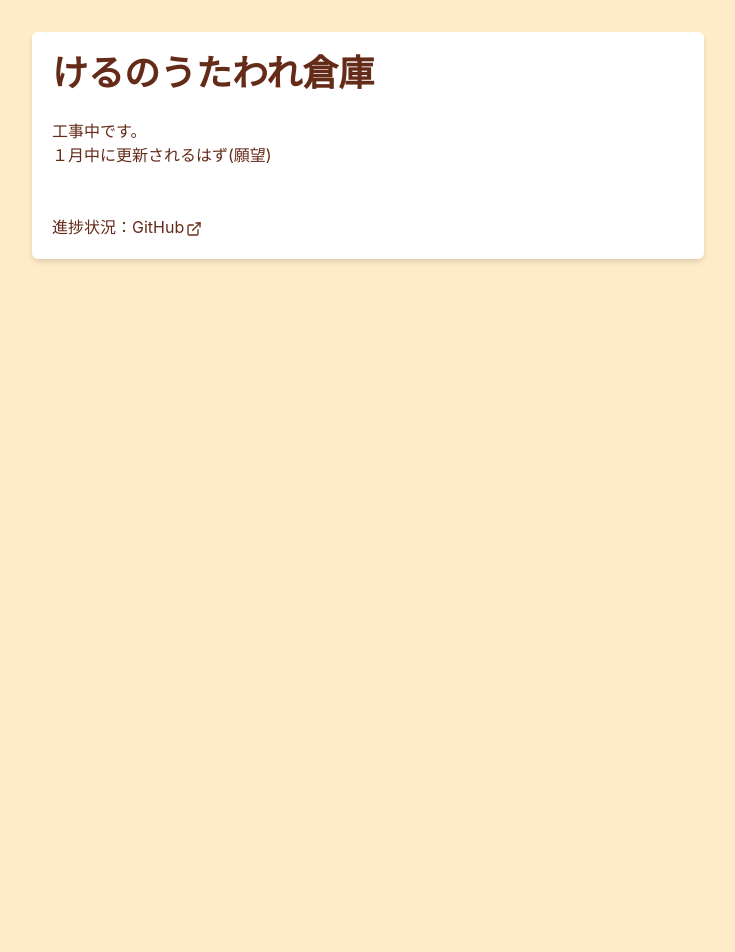
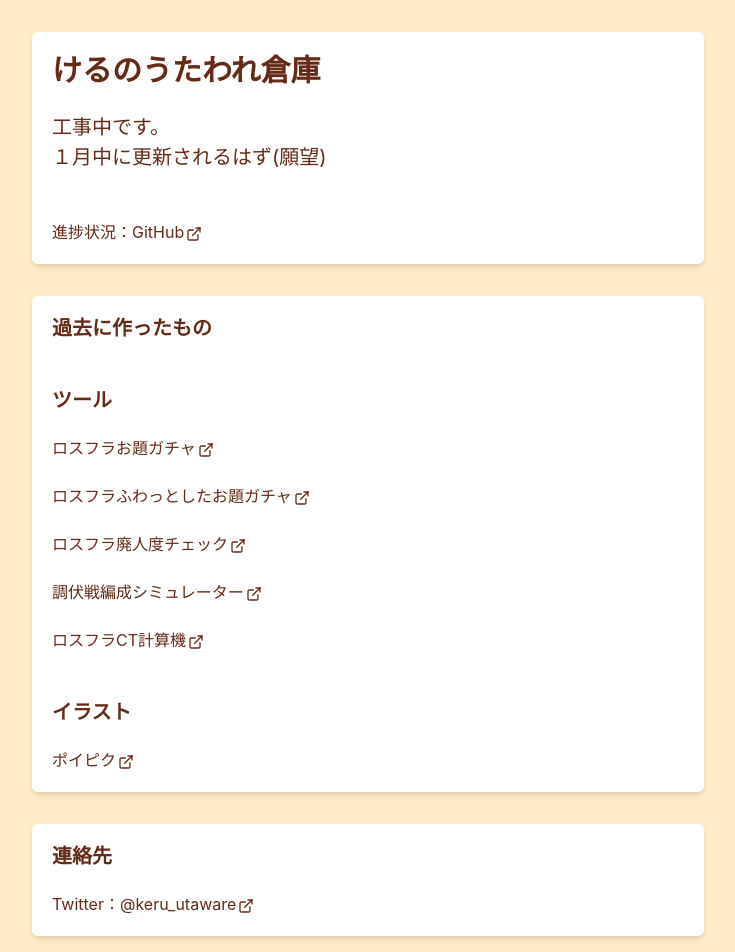
Before and after one commit to keru-u/my-site, a Next.js app: page / in a window 1280 px wide. Shown: the top 952 px of the page, without its empty margins (272-1007 px from the left). Before the commit the page ends 800 px from the top, so only its background shows below. Built offline with nearby package versions, Linux system fonts and the light colour scheme.

Commit message:
とりあえずこれが現在の最新のはずです。

```diff
--- a/pages/index.tsx
+++ b/pages/index.tsx
@@ -24,15 +24,39 @@ const Home: NextPage = () => {
       <ChakraProvider theme={theme}>
       <Container maxW='container.md'>
       <Box m={8} bg='white'  borderRadius='md'  p={5} shadow='md'  >
-      <Heading>けるのうたわれ倉庫</Heading>
+      <Heading size="lg">けるのうたわれ倉庫</Heading>
       <br />
-      <Text fontSize='md'>
+      <Text fontSize='xl'>
         工事中です。<br />
         １月中に更新されるはず(願望)
       </Text>
       <br />
       <br />
       <Link  href='https://github.com/keru-u/my-site/projects/1' isExternal>進捗状況：GitHub<ExternalLinkIcon mx='2px' /></Link>
+      </Box>
+      <Box m={8} bg='white'  borderRadius='md'  p={5} shadow='md'  >
+      <Heading size="md">過去に作ったもの</Heading>
+      <br /><br />
+      <Heading size="md">ツール</Heading>
+      <br />
+      <Link  href='https://odaibako.net/gacha/1077' isExternal>ロスフラお題ガチャ<ExternalLinkIcon mx='2px' /></Link>
+      <br /><br />
+      <Link  href='https://odaibako.net/gacha/2477' isExternal>ロスフラふわっとしたお題ガチャ<ExternalLinkIcon mx='2px' /></Link>
+      <br /><br />
+      <Link  href='https://mekepon.com/bingo/zUADOZnhhJAztKVi4QwO' isExternal>ロスフラ廃人度チェック<ExternalLinkIcon mx='2px' /></Link>
+      <br /><br />
+      <Link  href='https://docs.google.com/spreadsheets/d/1ujpqMT4OHgyJsyAo2qlz_JA1ZtNXvnEHgNsAnR-wKxY/edit' isExternal>調伏戦編成シミュレーター<ExternalLinkIcon mx='2px' /></Link>
+      <br /><br />
+      <Link  href='https://docs.google.com/spreadsheets/d/16vo2_834HyC2nXOQHBGeLBxywaf5CrN52KoA-qmfr7E/edit' isExternal>ロスフラCT計算機<ExternalLinkIcon mx='2px' /></Link>
+      <br /><br /><br />
+      <Heading size="md">イラスト</Heading>
+      <br />
+      <Link  href='https://poipiku.com/1765122/' isExternal>ポイピク<ExternalLinkIcon mx='2px' /></Link>
+      </Box>
+      <Box m={8} bg='white'  borderRadius='md'  p={5} shadow='md'  >
+      <Heading size="md">連絡先</Heading>
+      <br />
+      <Link  href='https://mobile.twitter.com/keru_utaware' isExternal>Twitter：@keru_utaware<ExternalLinkIcon mx='2px' /></Link>
       </Box>
       </Container>
       </ChakraProvider>
```
Also changed, not shown: public/vercel.svg (renamed from public/favicon.svg).
